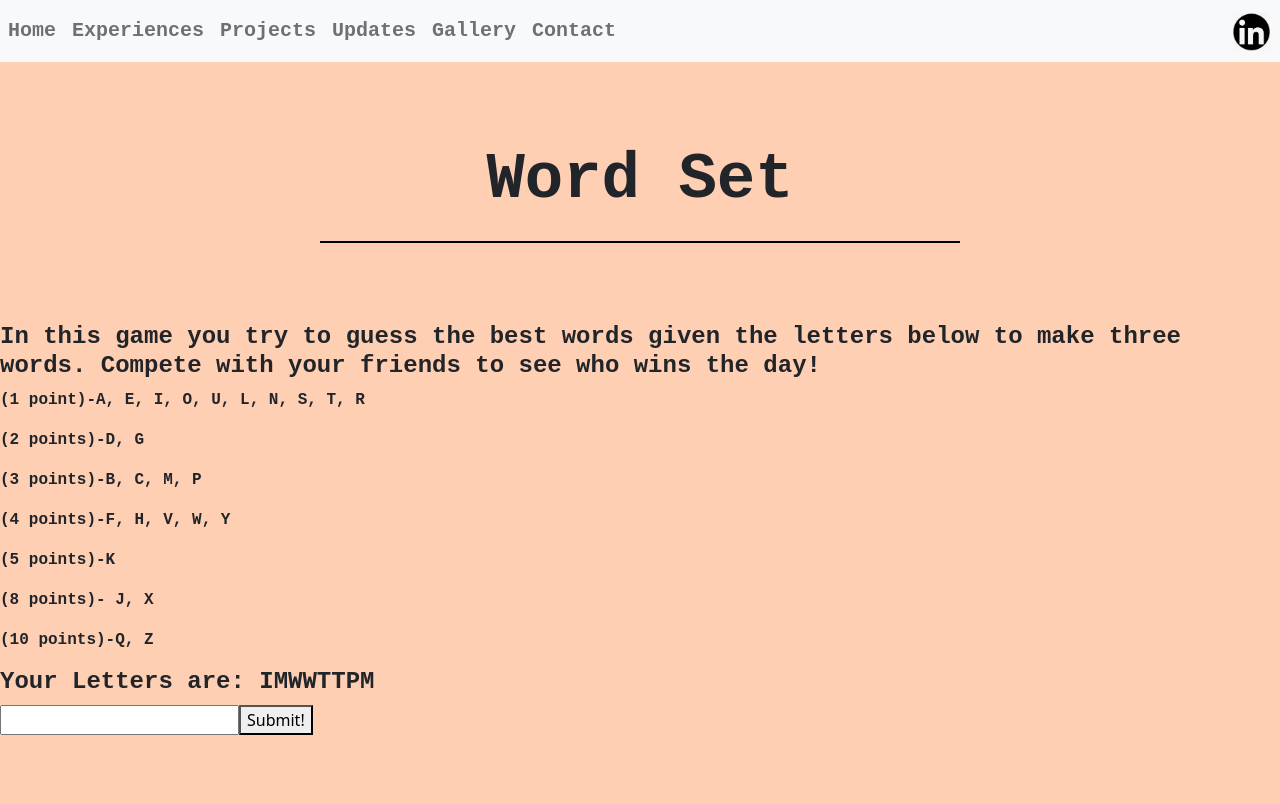
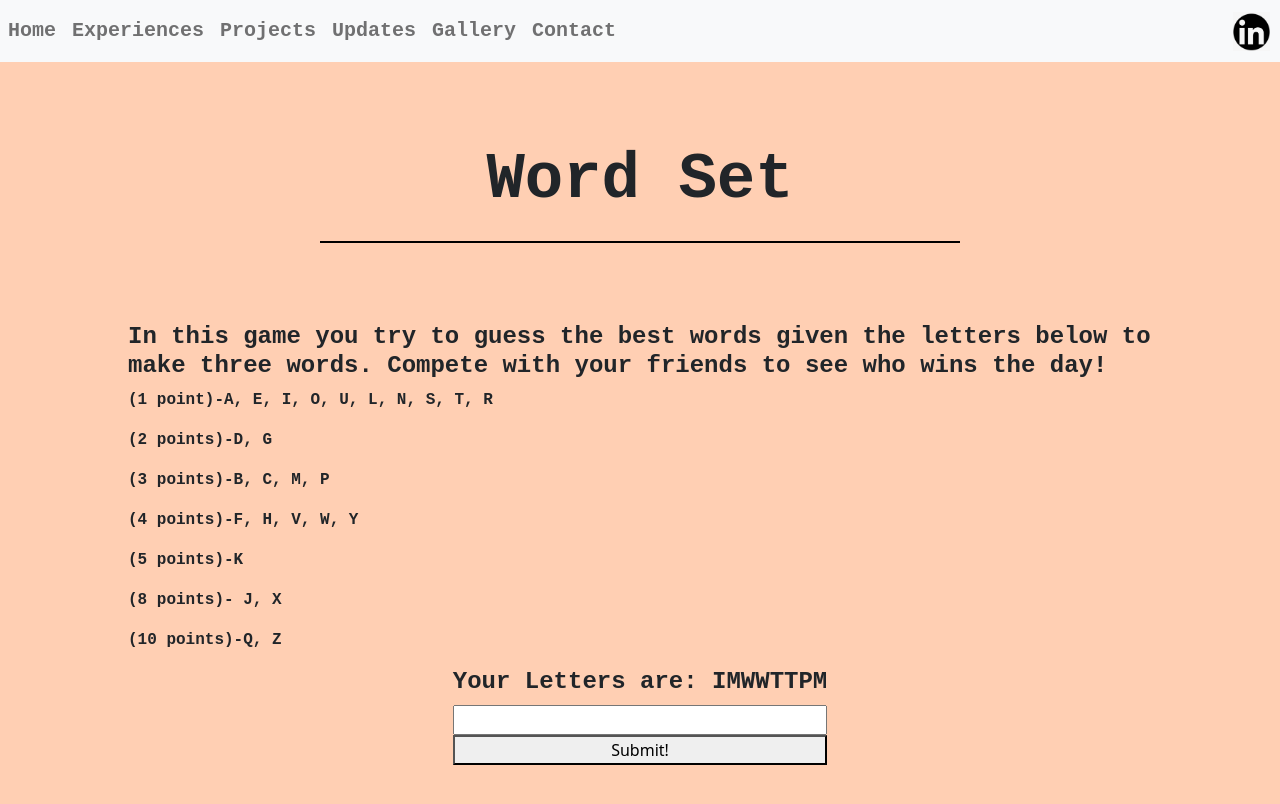
Before and after one commit to elder-a/ae-homepage, a React (Create React App) app: page /scrapple in a window 1280 px wide. Shown: the top 804 px of the page. Built offline with nearby package versions, Linux system fonts and the light colour scheme.

Commit message:
Cleaned up the game a little

```diff
--- a/src/components/Scrapple.js
+++ b/src/components/Scrapple.js
@@ -1,14 +1,15 @@
 import '../css/scrapple.css';
 import React from 'react';
 import { useState, useEffect } from 'react';
-import { validateInput, letterMaker, validateAgainstLetter, wordScorer } from '../services/validaitonHelpers';
+import { validateInput, letterMaker, validateAgainstLetter, wordScorer, totalSum } from '../services/validaitonHelpers';
 import { getWordPromise } from '../services/wordService';
 
 let wordCounter = 0;
-
+let totalScoreRes = 0;
 function Scrapple() {
 
   const [showError, setShowError] = useState(false);
+  const [showTotal, setShowTotal] = useState(false);
   const [message, setMessage] = useState();
   const [genNumbers, setGenNumbers] = useState();
   const [validWord, setValidWord] = useState(false);
@@ -24,7 +25,8 @@ function Scrapple() {
   }
 
   function handleSubmit() {
-    if(!validateInput(message)){
+    if(wordCounter <= 2){
+      if(!validateInput(message, finalWord)){
         console.log('Invalid Input');
         setShowError(true);
         return false;
@@ -42,13 +44,20 @@ function Scrapple() {
             setFinalWord(finalWord => finalWord.concat(wordSet));
             setShowError(false);
             setValidWord(true);
-          // setTimeout(setValidWord(false), 3000);
+
+            if(wordCounter >= 3){
+              //run the first time message
+              //total  up the score and display
+              totalScoreRes = totalSum(finalWord, wordSet);
+              setShowTotal(true);
+            }
           } else {
             setShowError(true);
             setValidWord(false);
           }
         }
       });
+    }
   }
 
   function generateNumbers(){
@@ -64,6 +73,7 @@ function Scrapple() {
           <h1 className="titleScrap">Word Set</h1>
           <div className="blankSpaceScrapBottom"></div>
           <div className="blankSpaceScrap"></div>
+          <div className='backColorScrap middleSquish'>
             <h2>In this game you try to guess the best words given the letters below to make three words. Compete with your friends to see who wins the day!</h2>
             <p>
             (1 point)-A, E, I, O, U, L, N, S, T, R
@@ -86,17 +96,27 @@ function Scrapple() {
             <p>
             (10 points)-Q, Z
             </p>
+            <div className='scrapContainor backColorScrap'>
+              <div className='centerScrap'>
                 <h2>Your Letters are: {genNumbers}</h2>
                 <input type='text' name='title' onChange={handleInputChange}></input>
                 <button type="button" onClick={handleSubmit}> Submit!</button>
                 { showError &&
-            <h3>Error Bad Input!</h3>
+                  <h3>Word Not Found :( </h3>
                 }
                 { finalWord.map((singleWord) => (
                   <div>
                     <h3> {singleWord.counter}. Your word was {singleWord.word} and it was worth {singleWord.wordScore} points! </h3>
                   </div>
                 ))}
+                { showTotal &&
+                  <div>
+                    <h2> Your combinded score for the day was {totalScoreRes} </h2>
+                  </div>
+                }
+              </div>
+            </div>
+          </div>
         </div>
       </div>
     </div>
--- a/src/css/scrapple.css
+++ b/src/css/scrapple.css
@@ -37,6 +37,21 @@ p {
     background-color: #ffcfb3;
   }
 
+  .middleSquish {
+    margin: 0vw 10vw 0vw 10vw;
+  }
+
+  .scrapContainor{
+    display: flex;
+    justify-content: center;
+    flex-direction: row;
+  }
+  .centerScrap{
+    display: flex;
+    justify-content: center;
+    flex-direction: column;
+  }
+
 
   .titleScrap {
     font-weight: bold;
--- a/src/services/validaitonHelpers.js
+++ b/src/services/validaitonHelpers.js
@@ -1,8 +1,14 @@
 
 
-export function validateInput(userInput){
+export function validateInput(userInput, wordArr){
   if(!basicValidaiton(userInput)){
     return false;
+  }
+
+  for (let i in wordArr) {
+    if(userInput == wordArr[i].word){
+      return false;
+    }
   }
   return true;
 }
@@ -47,6 +53,17 @@ export function letterMaker(length) {
   return result;
 }
 
+export function totalSum(wordArr, finalWordVal) {
+  // syntax is bad here
+  let totalScore = 0;
+  for (let i in wordArr) {
+    totalScore += wordArr[i].wordScore;
+  }
+  totalScore += finalWordVal.wordScore;
+  return totalScore;
+}
+
+
 //return letter score
 //gotta finish adding the letter scores
 function letterScorer(letter){
```
Lines whose indentation alone changed are shown as unchanged.
